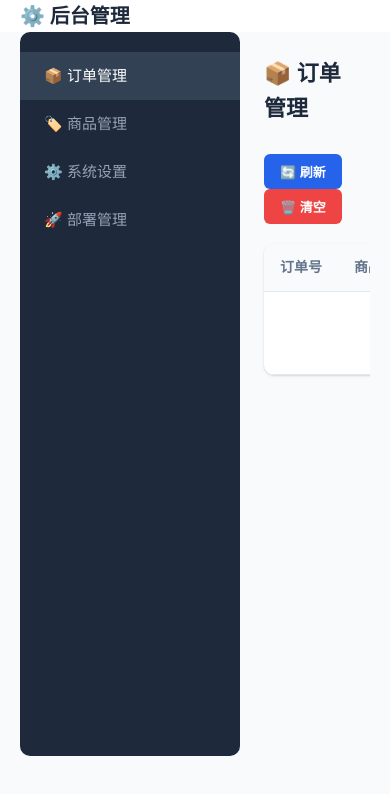
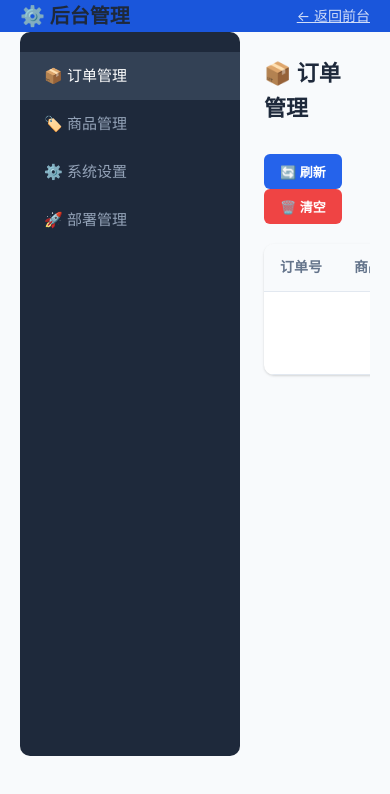
Before and after one commit to shiwei861126-dotcom/my-shop, a plain HTML site: page admin/index.html in a window 390 px wide. Drawn offline with Linux system fonts and the light colour scheme.

Commit message:
fix header bg color to match banner image

```diff
--- a/css/style.css
+++ b/css/style.css
@@ -29,16 +29,18 @@ body {
 
 /* ========== Header ========== */
 header {
-    background: #fff;
+    background: #1a56db;
     padding: 0;
     text-align: center;
     line-height: 0;
+    width: 100%;
 }
 header .header-banner {
-    max-width: 100%;
+    width: 100%;
     height: auto;
     display: block;
     margin: 0 auto;
+    max-width: 800px;
 }
 
 /* ========== 商品列表 ========== */
@@ -387,7 +389,7 @@ footer {
 
 /* ========== 响应式 ========== */
 @media (max-width: 640px) {
-    header { padding: 0; }
+    header { padding: 0; background: #1a56db; }
     .product-grid { grid-template-columns: 1fr; }
     .order-container { padding: 20px; }
     .modal-content { padding: 24px; }
```
